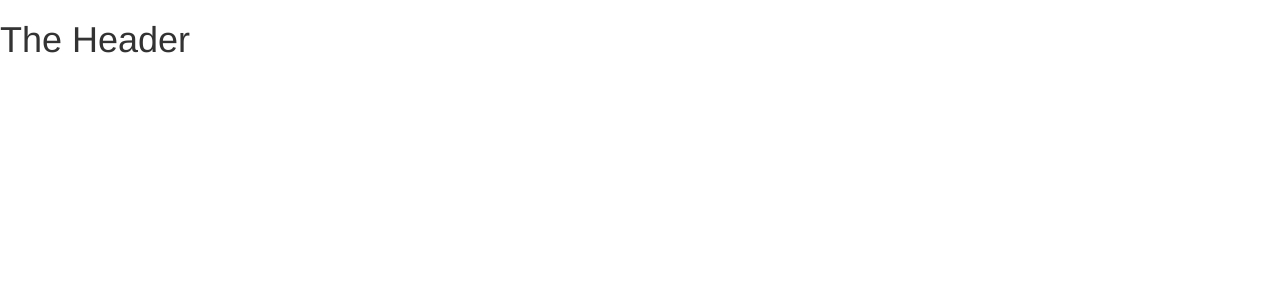
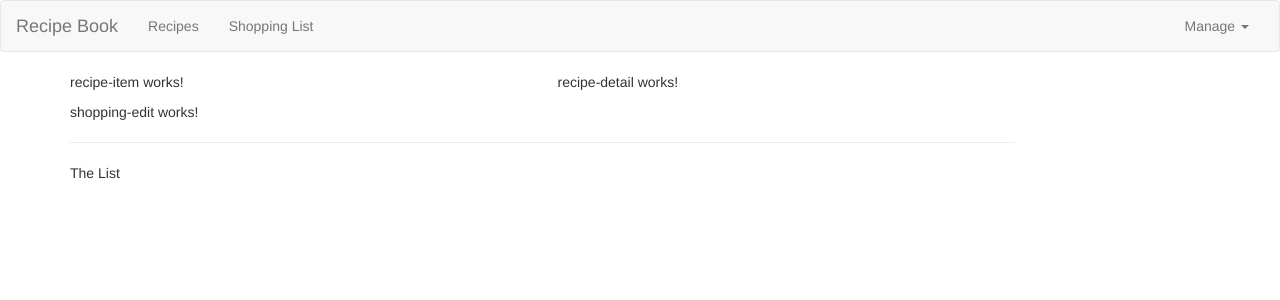
Before and after one commit to camdenbrown-zz/shopza, an Angular app: page / in a window 1280 px wide. Shown: the top 300 px of the page. Built offline with nearby package versions, Linux system fonts and the light colour scheme.

Commit message:
build out the initial layout

```diff
--- a/src/app/app.component.html
+++ b/src/app/app.component.html
@@ -1 +1,9 @@
 <app-header></app-header>
+<div class="container">
+  <div class="row">
+    <div class="col-md-12">
+      <app-recipes></app-recipes>
+      <app-shopping-list></app-shopping-list>
+    </div>
+  </div>
+</div>
--- a/src/app/header/header.component.html
+++ b/src/app/header/header.component.html
@@ -1 +1,31 @@
-<h1>The Header</h1>
+<nav class="navbar navbar-default">
+  <div class="container-fluid">
+    <div class="navbar-header">
+      <a href="#" class="navbar-brand">Recipe Book</a>
+    </div>
+
+    <div class="collapse navbar-collapse">
+      <ul class="nav navbar-nav">
+        <li>
+            <a href="#">Recipes</a>
+        </li>
+        <li>
+            <a href="#">Shopping List</a>
+        </li>
+      </ul>
+      <ul class="nav navbar-nav navbar-right">
+        <li class="dropdown">
+          <a href="#" class="dropdown-toggle" role="button">Manage <span class="caret"></span></a>
+          <ul class="dropdown-menu">
+            <li>
+              <a href="#">Save Data</a>
+            </li>
+            <li>
+              <a href="#">Fetch Data</a>
+            </li>
+          </ul>
+        </li>
+      </ul>
+    </div>
+  </div>
+</nav>
--- a/src/app/recipes/recipe-list/recipe-list.component.html
+++ b/src/app/recipes/recipe-list/recipe-list.component.html
@@ -1,3 +1 @@
-<p>
-  recipe-list works!
-</p>
+<app-recipe-item></app-recipe-item>
--- a/src/app/recipes/recipes.component.html
+++ b/src/app/recipes/recipes.component.html
@@ -1,3 +1,8 @@
-<p>
-  recipes works!
-</p>
+<div class="row">
+  <div class="col-md-5">
+    <app-recipe-list></app-recipe-list>
+  </div>
+  <div class="col-md-7">
+    <app-recipe-detail></app-recipe-detail>
+  </div>
+</div>
--- a/src/app/shopping-list/shopping-list.component.html
+++ b/src/app/shopping-list/shopping-list.component.html
@@ -1,3 +1,7 @@
-<p>
-  shopping-list works!
-</p>
+<div class="row">
+  <div class="col-xs-10">
+    <app-shopping-edit></app-shopping-edit>
+    <hr/>
+    <p>The List</p>
+  </div>
+</div>
```
